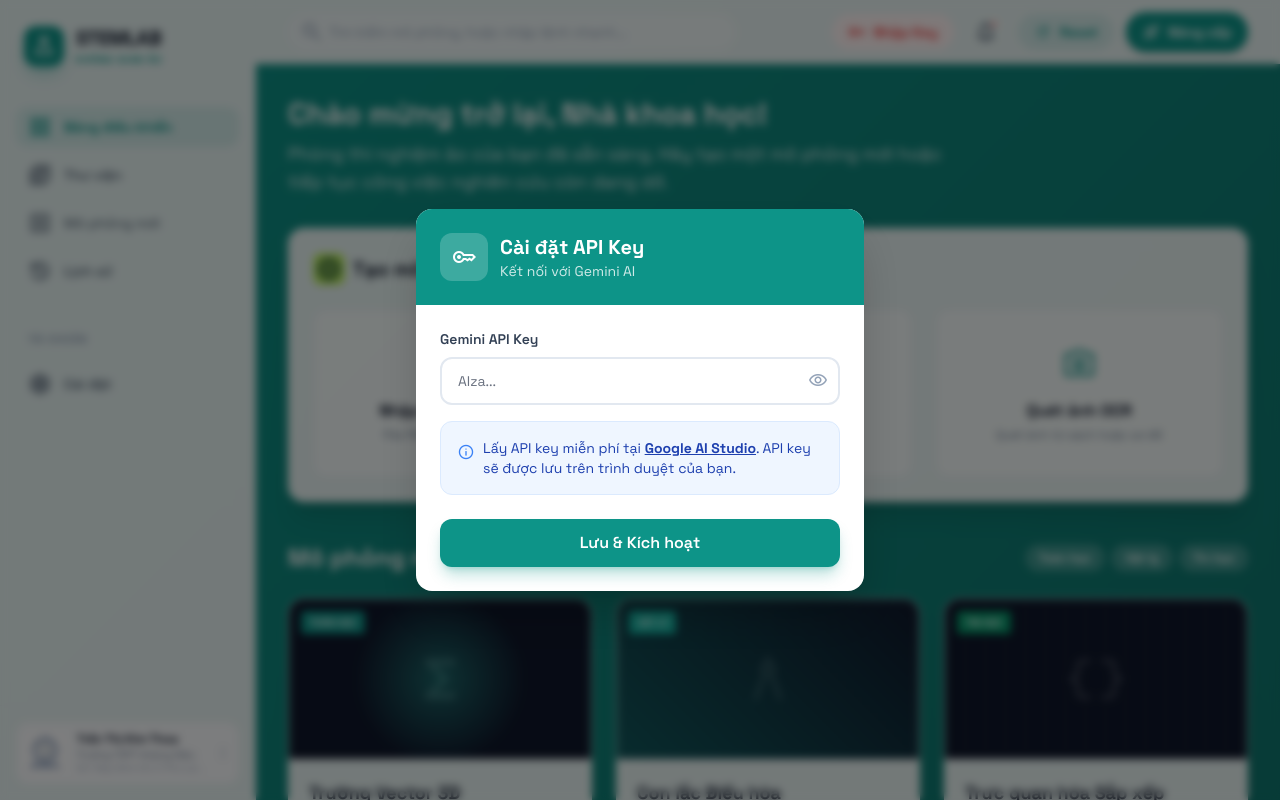
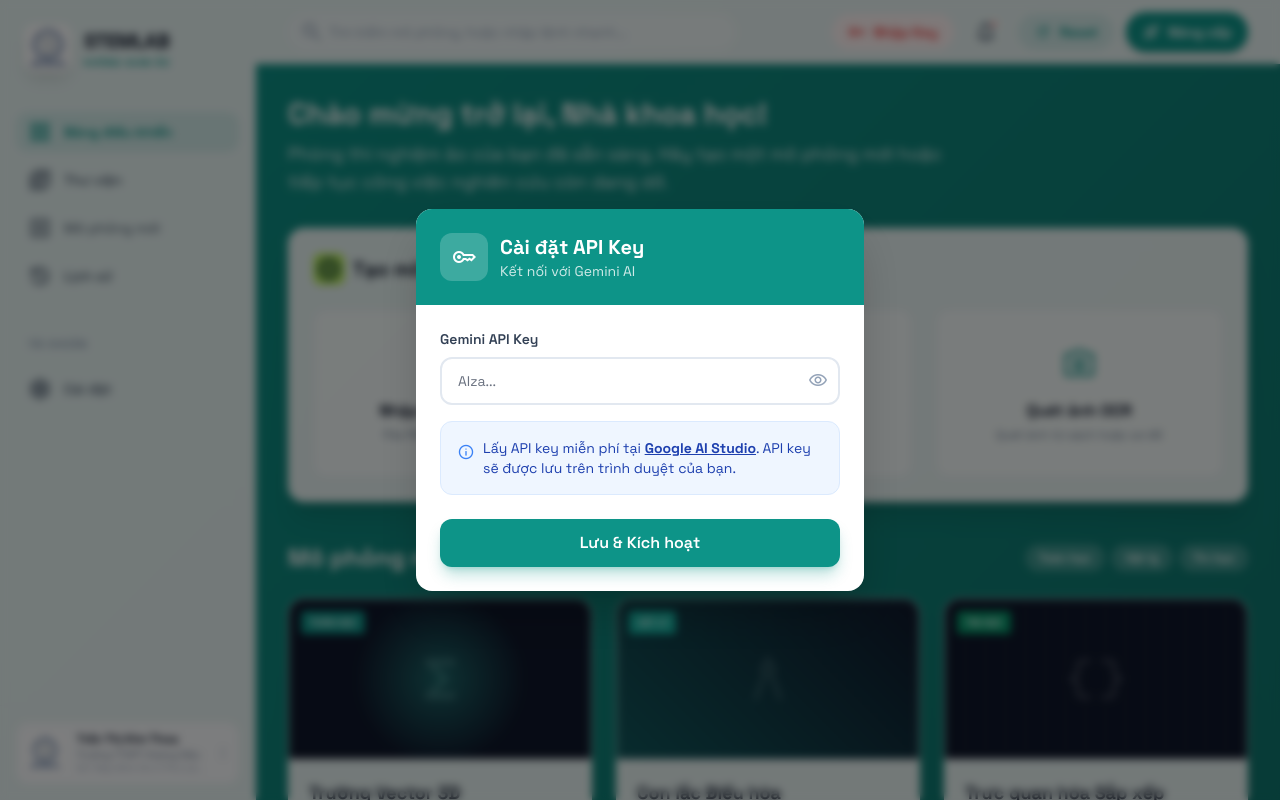
Before and after one commit to hoaithanhsp/stemlabpro, a React (Vite) app: page / in a window 1280 px wide. Built offline with nearby package versions, Linux system fonts and the light colour scheme.

Commit message:
Update App.tsx

```diff
--- a/App.tsx
+++ b/App.tsx
@@ -15,9 +15,7 @@ import { ChatMessage } from './types';
 const Sidebar = ({ onViewChange, currentView, onLibraryOpen }: any) => (
   <aside className="w-64 glass-panel border-r border-teal-100/20 flex flex-col h-full z-20 transition-all duration-300">
     <div className="p-6 flex items-center gap-3 cursor-pointer" onClick={() => onViewChange('home')}>
-      <div className="size-10 bg-primary rounded-xl flex items-center justify-center text-white shadow-lg shadow-primary/30">
-        <span className="material-symbols-outlined text-2xl">science</span>
-      </div>
+      <img src="/logo.jpg" alt="Logo" className="size-12 rounded-xl object-cover shadow-lg" />
       <div>
         <h1 className="text-xl font-bold text-slate-900 tracking-tight">STEMLAB</h1>
         <p className="text-[10px] uppercase tracking-widest text-primary font-bold">Không gian ảo</p>
@@ -51,7 +49,7 @@ const Sidebar = ({ onViewChange, currentView, onLibraryOpen }: any) => (
         <img src="/logo.jpg" alt="Logo" className="size-10 rounded-lg object-cover" />
         <div className="flex-1 min-w-0">
           <p className="text-xs font-bold text-slate-900 truncate">Trần Thị Kim Thoa</p>
-          <p className="text-[10px] text-slate-500">Trường THPT Hoàng Diệu</p>
+          <p className="text-[10px] text-slate-500">Trường TTHPT Hoàng Diệu</p>
           <p className="text-[9px] text-slate-400 truncate">Số 1 Mạc Đĩnh Chi, P. Phú Lợi, TP. Cần Thơ</p>
         </div>
         <span className="material-symbols-outlined text-slate-400 text-sm">unfold_more</span>
```
